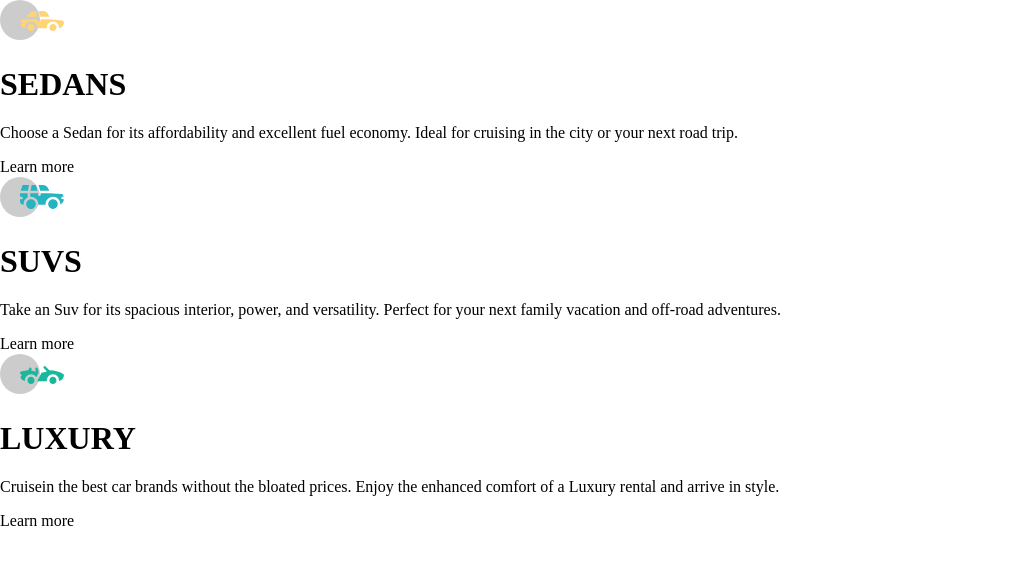
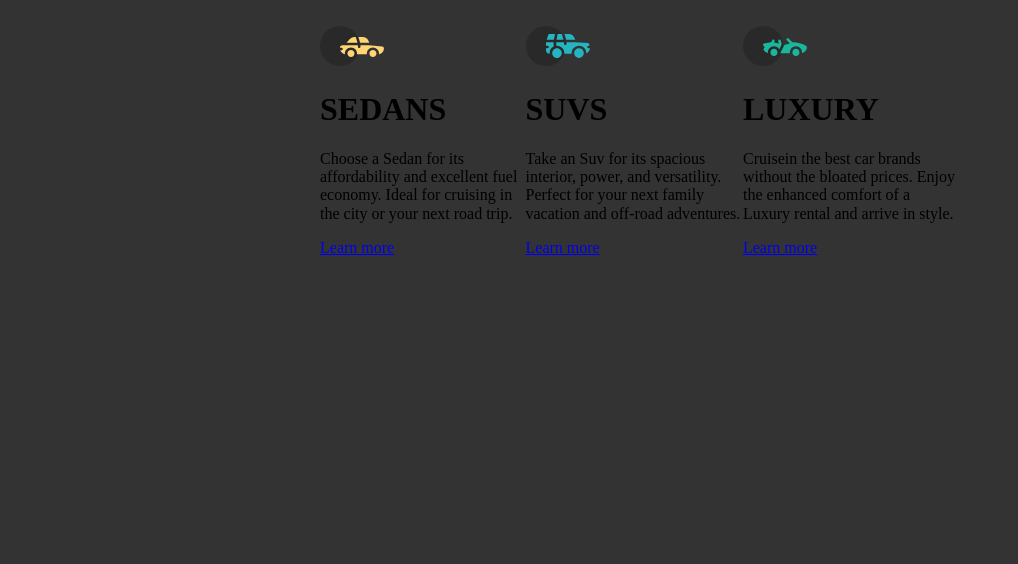
Before and after one commit to Behelit0906/reto-3-htlm-css, a plain HTML site: page index.html in a window 1280 px wide. Shown: the whole page, without its empty margins (0-1018 px from the left). Drawn offline with Linux system fonts and the light colour scheme.

Commit message:
positioning of the main contender

```diff
--- a/css/styles.css
+++ b/css/styles.css
@@ -19,6 +19,20 @@ Fuentes de la página
         Estilo 400
 */
 
+*{
+    box-sizing: border-box;
+}
+
 body {
-  /* background-color: #333; */
+  background-color: #333;
 }
+
+.columns-container{
+    display: flex;
+    width: 50%;
+
+    margin-top: 2%;
+    margin-left: auto;
+    margin-right: auto;
+
+}
--- a/index.html
+++ b/index.html
@@ -13,55 +13,55 @@
         <article class="columns-container">
 
             <!----------- Primera columna ---------->
-            <article>
-                <header>
+            <article class="column first-column">
+                <header class="column-header">
                     <div><img src="assets/images/icon-sedans.svg" alt="icon-sedans"></div>
                     <h1>SEDANS</h1>
                 </header>
-                <section>
+                <section class="column-body">
                     <p>
                         Choose a Sedan for its affordability and excellent fuel economy. Ideal for cruising in the city or your next road trip.
                     </p>
 
-                    <div>
-                        Learn more
+                    <div class="column-link-container">
+                        <a href="#" class="column-link">Learn more</a>
                     </div>
                 </section>
             </article>
 
             <!----------- Segunda columna ---------->
-            <article>
-                <header>
+            <article class="column second-column">
+                <header class="column-header">
                     <div><img src="assets/images/icon-suvs.svg" alt="icon-suvs"></div>
                     <h1>SUVS</h1>
                 </header>
-                <section>
+                <section class="column-body">
                     <p>
                         Take an Suv for its spacious interior, power, and versatility.
                         Perfect for your next family vacation and off-road adventures.
                     </p>
 
-                    <div>
-                        Learn more
+                    <div class="column-link-container">
+                        <a href="#" class="column-link">Learn more</a>
                     </div>
                 </section>
             </article>
 
             <!----------- Tercera columna ---------->
-            <article>
-                <header>
+            <article class="column third-column">
+                <header class="column-header">
                     <div><img src="assets/images/icon-luxury.svg" alt="icon-luxury"></div>
                     <h1>LUXURY</h1>
                 </header>
-                <section>
+                <section class="column-body">
                     <p>
                         Cruisein the best car brands without the bloated prices.
                         Enjoy the enhanced comfort of a Luxury rental and arrive in style.
                     </p>
                 </section>
 
-                <div>
-                    Learn more
+                <div class="column-link-container">
+                    <a href="#" class="column-link">Learn more</a>
                 </div>
             </article>
 
```
